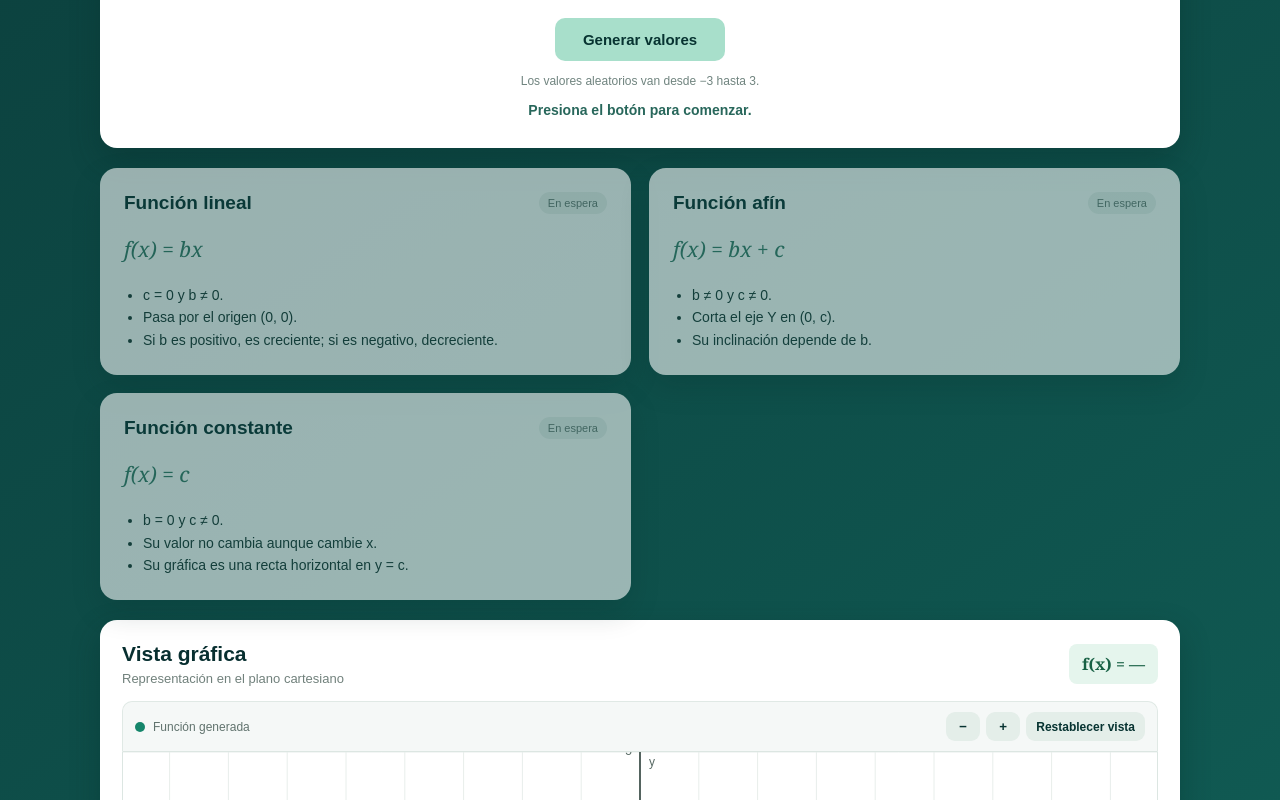
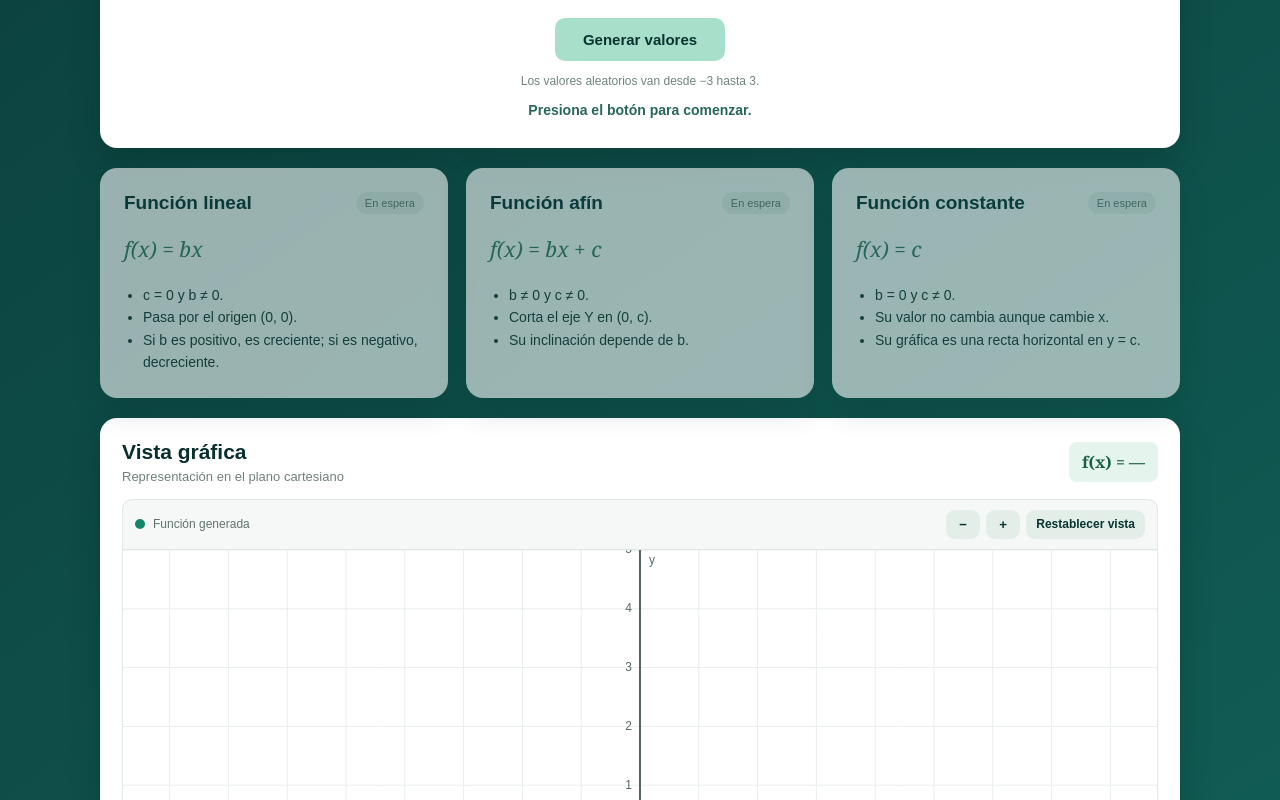
Before and after one commit to Miauzzxo/matem-ticas-pagina, a plain HTML site: page index.html in a window 1280 px wide. Shown: the part 421-1221 px from the top of the page. Drawn offline with Linux system fonts and the light colour scheme.

Commit message:
Refactor CSS for improved readability and structure

```diff
--- a/style.css
+++ b/style.css
@@ -1,35 +1,33 @@
+/* 1. Ajustes generales y colores principales del sitio. */
 * { box-sizing: border-box; }
-
 :root {
   --verde-marino: #0b3d3b;
   --verde-profundo: #082f30;
-  --verde-claro: #d9eee8;
   --menta: #a8dfcb;
   --texto: #183532;
-  --blanco: #ffffff;
+  --blanco: #fff;
 }
 
+/* Fondo verde marino, tipografía y espaciado general. */
 body {
-  margin: 0;
-  min-height: 100vh;
-  padding: 36px 18px;
-  font-family: Arial, Helvetica, sans-serif;
-  color: var(--texto);
+  margin: 0; min-height: 100vh; padding: 36px 18px;
+  font-family: Arial, Helvetica, sans-serif; color: var(--texto);
   background: linear-gradient(145deg, #0b3d3b, #12645b);
 }
+.contenedor { width: min(1080px, 100%); margin: 0 auto; }
 
-.contenedor { width: min(1080px, 100%); margin: 0 auto; }
+/* 2. Encabezado del proyecto. */
 .encabezado { color: var(--blanco); margin-bottom: 25px; }
 .etiqueta { color: var(--menta); font-size: 12px; font-weight: 700; letter-spacing: 2px; }
 h1 { margin: 10px 0 8px; font-size: clamp(30px, 5vw, 43px); }
 .encabezado p { margin: 0; color: #d0e5df; line-height: 1.5; }
 
+/* Apariencia compartida de las tarjetas blancas. */
 .panel-generador, .tarjeta, .panel-extra, .panel-grafica {
-  background: var(--blanco);
-  border-radius: 17px;
-  box-shadow: 0 12px 30px #06292755;
+  background: var(--blanco); border-radius: 17px; box-shadow: 0 12px 30px #06292755;
 }
 
+/* 3. Panel donde se muestran los coeficientes. */
 .panel-generador { padding: 26px; text-align: center; }
 .panel-generador h2 { font-size: 21px; margin-top: 0; }
 .coeficientes { display: flex; align-items: center; justify-content: center; gap: 22px; margin: 24px 0 10px; }
@@ -41,20 +39,19 @@ h1 { margin: 10px 0 8px; font-size: clamp(30px, 5vw, 43px); }
 .descripcion { margin: 5px 0 10px; color: #617873; font-size: 12px; }
 output { color: var(--verde-profundo); font-size: 35px; font-weight: 700; }
 .signo { color: #65988b; font-size: 26px; font-weight: 700; }
-.formula, .formula-tarjeta { font-family: Georgia, "Times New Roman", serif; font-size: 21px; font-style: italic; }
-button {
-  border: 0; border-radius: 9px; padding: 11px 17px; cursor: pointer;
-  color: #073331; background: var(--menta); font-weight: 700;
-  transition: background .15s ease, transform .15s ease;
-}
+.formula, .formula-tarjeta { font: italic 21px Georgia, "Times New Roman", serif; }
+
+/* Estilo y efecto de los botones. */
+button { border: 0; border-radius: 9px; padding: 11px 17px; cursor: pointer; color: #073331; background: var(--menta); font-weight: 700; transition: .15s; }
 button:hover { background: #8ed2b9; transform: translateY(-1px); }
 button:focus-visible, a:focus-visible, input:focus-visible { outline: 3px solid #e2a93b; outline-offset: 3px; }
 #btn-generar { margin-top: 8px; padding: 13px 28px; font-size: 15px; border-radius: 10px; }
 .rango { margin: 13px 0 5px; color: #70847f; font-size: 12px; }
 .mensaje { min-height: 20px; margin-bottom: 0; color: #28675b; font-size: 14px; font-weight: 700; }
 
-.resultados { display: grid; grid-template-columns: repeat(2, minmax(0, 1fr)); gap: 18px; margin-top: 20px; }
-.tarjeta { padding: 22px; border: 2px solid transparent; opacity: .58; transition: opacity .2s ease, border-color .2s ease; }
+/* 4. Tarjetas que explican las funciones lineal, afín y constante. */
+.resultados { display: grid; grid-template-columns: repeat(3, minmax(0, 1fr)); gap: 18px; margin-top: 20px; }
+.tarjeta { padding: 22px; border: 2px solid transparent; opacity: .58; transition: opacity .2s, border-color .2s; }
 .tarjeta.activa { border-color: #77c6a9; opacity: 1; }
 .tarjeta-cabecera { display: flex; align-items: center; justify-content: space-between; gap: 10px; }
 .tarjeta h2 { margin: 0; color: var(--verde-profundo); font-size: 19px; }
@@ -63,32 +60,24 @@ button:focus-visible, a:focus-visible, input:focus-visible { outline: 3px solid
 .formula-tarjeta { color: #367a68; }
 .tarjeta ul { padding-left: 19px; margin-bottom: 0; line-height: 1.6; font-size: 14px; }
 
-/* Gráfica amplia, inspirada en la distribución visual de GeoGebra */
+/* 5. Panel del gráfico, cuadrícula y herramientas de zoom. */
 .panel-grafica { margin-top: 20px; padding: 22px; }
 .grafica-cabecera { display: flex; align-items: center; justify-content: space-between; gap: 16px; margin-bottom: 15px; }
 .grafica-cabecera h2 { margin: 0 0 5px; color: var(--verde-profundo); font-size: 21px; }
 .grafica-cabecera p { margin: 0; color: #71817c; font-size: 13px; }
 .expresion-grafica { padding: 9px 13px; border-radius: 8px; background: #e5f5ed; color: #176044; font: bold 16px Georgia, serif; white-space: nowrap; }
-.barra-herramientas {
-  display: flex; justify-content: space-between; align-items: center; gap: 12px;
-  padding: 10px 12px; border: 1px solid #e0e9e5; border-bottom: 0;
-  border-radius: 10px 10px 0 0; background: #f5f8f7;
-}
+.barra-herramientas { display: flex; justify-content: space-between; align-items: center; gap: 12px; padding: 10px 12px; border: 1px solid #e0e9e5; border-bottom: 0; border-radius: 10px 10px 0 0; background: #f5f8f7; }
 .herramienta-info { display: flex; align-items: center; gap: 8px; color: #61736e; font-size: 12px; }
 .punto-color { width: 10px; height: 10px; border-radius: 50%; background: #16866b; }
 .controles-zoom { display: flex; gap: 6px; }
 .controles-zoom button { min-width: 34px; padding: 7px 10px; background: #e4eee9; }
 .controles-zoom button:hover { background: #cfe4da; }
 #zoom-reset { font-size: 12px; }
-.lienzo-contenedor {
-  width: 100%; height: 590px; overflow: hidden;
-  border: 1px solid #dce6e2; border-radius: 0 0 10px 10px;
-  background: #fff;
-}
+.lienzo-contenedor { width: 100%; height: 590px; overflow: hidden; border: 1px solid #dce6e2; border-radius: 0 0 10px 10px; background: #fff; }
 #plano-cartesiano { display: block; width: 100%; height: 100%; }
 .grafica-pie { display: flex; justify-content: space-between; gap: 10px; padding-top: 10px; color: #71817c; font-size: 12px; }
-.coordenadas { color: #8a9994; }
 
+/* 6. Enlace a GeoGebra, selector de archivo y pie de página. */
 .panel-extra { display: flex; justify-content: space-between; align-items: center; gap: 24px; margin-top: 20px; padding: 22px 25px; }
 .panel-extra h2 { margin: 0 0 7px; font-size: 18px; }
 .panel-extra p { margin: 0 0 10px; color: #637771; font-size: 13px; line-height: 1.5; }
@@ -100,14 +89,14 @@ button:focus-visible, a:focus-visible, input:focus-visible { outline: 3px solid
 #nombre-archivo { color: #71817c; }
 footer { padding: 22px 0 5px; color: #c2dcd4; text-align: center; font-size: 12px; }
 
+/* Adaptación para tabletas y celulares. */
+@media (max-width: 850px) { .resultados { grid-template-columns: 1fr; } }
 @media (max-width: 700px) {
   body { padding: 24px 12px; }
   .panel-generador { padding: 21px 14px; }
   .coeficientes { gap: 9px; }
   .coeficiente { min-width: 0; width: 42%; padding: 13px 8px; }
-  .resultados { grid-template-columns: 1fr; }
-  .grafica-cabecera { align-items: flex-start; flex-direction: column; }
+  .grafica-cabecera, .barra-herramientas { align-items: flex-start; flex-direction: column; }
   .lienzo-contenedor { height: 430px; }
-  .barra-herramientas { align-items: flex-start; flex-direction: column; }
   .panel-extra { align-items: flex-start; flex-direction: column; }
 }
```
